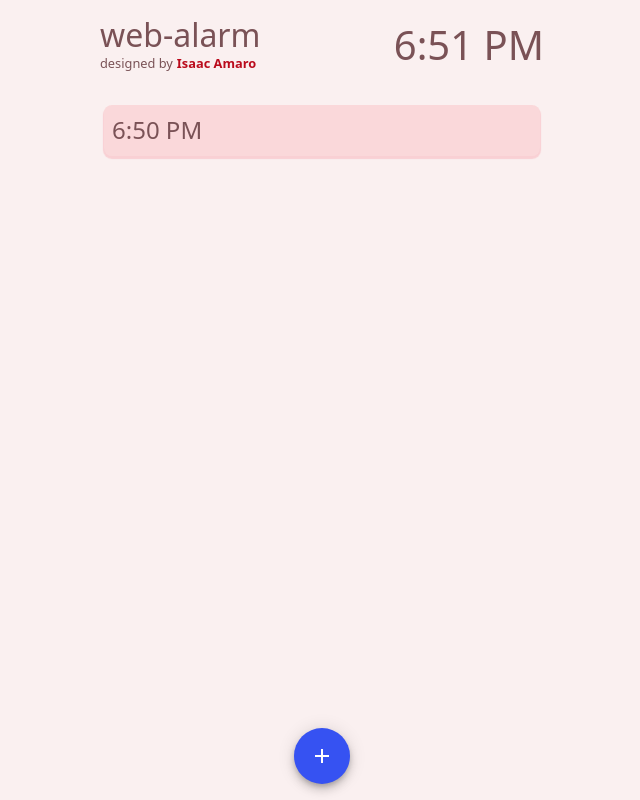
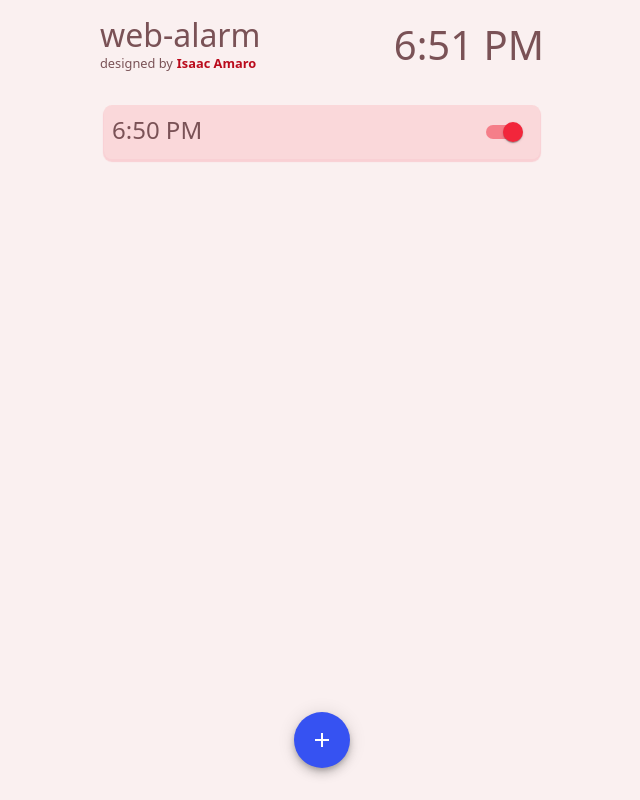
Before and after one commit to isaacamaro03/web-alarm, a React (Create React App) app: page / in a window 1280 px wide. Both pictures are taken after a click on the button 640 px from the left and 756 px from the top of the page. Shown: the whole page, without its empty margins (318-958 px from the left). Built offline with nearby package versions, Linux system fonts and the light colour scheme.

Commit message:
Added the active component to AlarmItem

```diff
--- a/src/components/Root/Main/AlarmList/AlarmItem/AlarmItem.js
+++ b/src/components/Root/Main/AlarmList/AlarmItem/AlarmItem.js
@@ -1,4 +1,4 @@
-import { alpha, makeStyles } from "@material-ui/core";
+import { Grid, Switch, alpha, makeStyles } from "@material-ui/core";
 
 import { formatAlarmTime } from "./utils";
 
@@ -8,6 +8,10 @@ const useStyles = makeStyles((theme) => ({
     borderRadius: "8px",
     background: alpha(theme.palette.primary.light, 0.15),
     boxShadow: `0 2px 1px 1px ${alpha(theme.palette.primary.light, 0.2)}`,
+  },
+  cardTop: {
+    display: "flex",
+    justifyContent: "space-between",
 
     "& > time": {
       fontSize: "1.5rem",
@@ -18,12 +22,15 @@ const useStyles = makeStyles((theme) => ({
 
 const AlarmItem = ({ alarmData }) => {
   const classes = useStyles();
-
+  console.log(alarmData);
   return (
     <div data-testid="alarm-item" className={classes.root}>
-      <time data-testid="alarm-item-time">
-        {formatAlarmTime(alarmData.time)}
-      </time>
+      <div className={classes.cardTop}>
+        <time data-testid="alarm-item-time">
+          {formatAlarmTime(alarmData.time)}
+        </time>
+        <Switch color="primary" checked={alarmData.isActive} />
+      </div>
     </div>
   );
 };
--- a/src/components/Root/Root.js
+++ b/src/components/Root/Root.js
@@ -12,7 +12,7 @@ const useStyles = makeStyles({
     height: "100%",
     width: "444px",
     margin: "0 auto",
-    padding: "1rem 0",
+    padding: "1rem 0 2rem",
   },
 });
 
```
